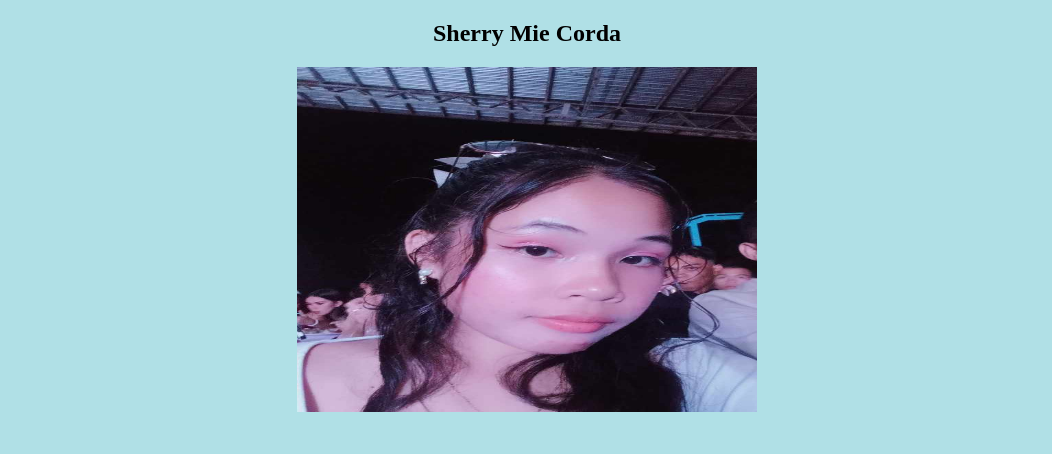
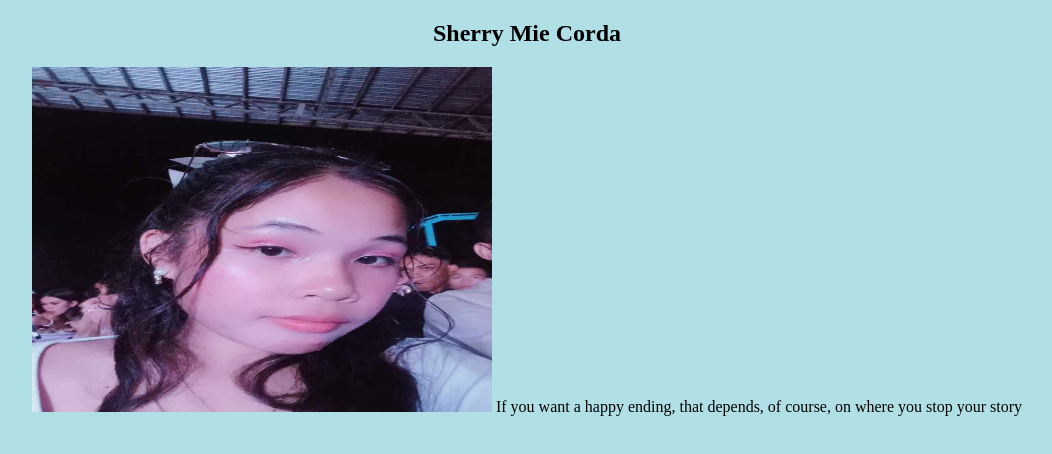
Before and after one commit to Sherrymie/sherrycorda, a plain HTML site: page index.html in a window 1280 px wide. Shown: the whole page, without its empty margins (113-1165 px from the left). Drawn offline with Linux system fonts and the light colour scheme.

Commit message:
Update index.html

```diff
--- a/index.html
+++ b/index.html
@@ -5,7 +5,7 @@
 <body>
 <h2>Sherry Mie Corda</h2>
 <img src="images/corda.jpg" width="460" height="345">
-<p If you want a happy ending, that depends, of course, on where you stop your story;>
+If you want a happy ending, that depends, of course, on where you stop your story
 </center>
 </body>
 </html>
```
